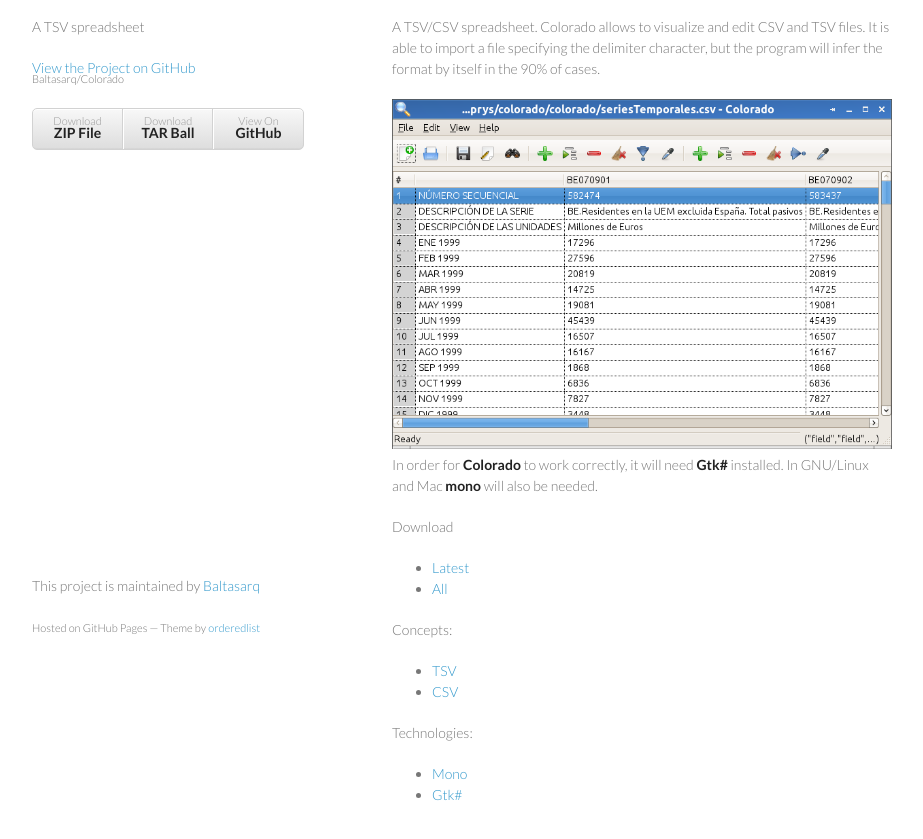
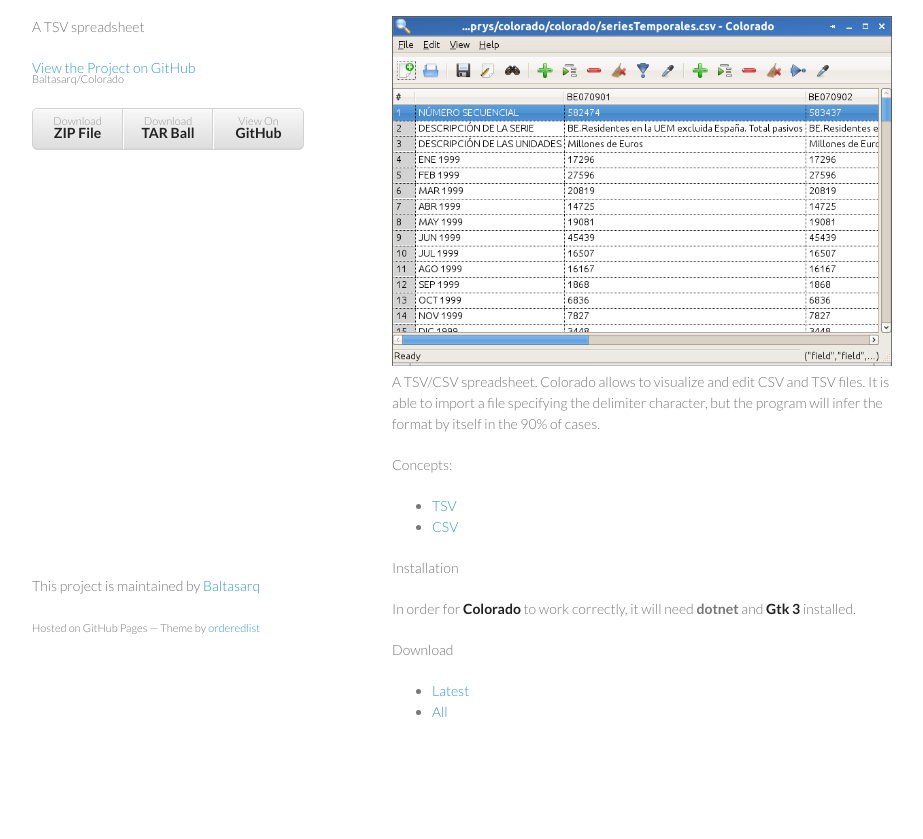
Before and after one commit to Baltasarq/Colorado, a plain HTML site: page index.html in a window 1280 px wide. Shown: the part 93-932 px from the top of the page, without its empty margins (178-1101 px from the left). After the commit the page ends 885 px from the top, so only its background shows below. Drawn offline with Linux system fonts and the light colour scheme.

Commit message:
Improves web

```diff
--- a/index.html
+++ b/index.html
@@ -31,14 +31,9 @@
         <h1>
 <a id="colorado" class="anchor" href="#colorado" aria-hidden="true"><span class="octicon octicon-link"></span></a>Colorado</h1>
 
+<img src="pics/colorado.png" alt="Colorado" Title="Colorado">
+
 <p>A TSV/CSV spreadsheet. Colorado allows to visualize and edit CSV and TSV files. It is able to import a file specifying the delimiter character, but the program will infer the format by itself in the 90% of cases.</p>
-<img src="pics/colorado.png" alt="Colorado" Title="Colorado">
-<p>In order for <strong>Colorado</strong> to work correctly, it will need <strong>Gtk#</strong> installed. In GNU/Linux and Mac <strong>mono</strong> will also be needed.</p>
-
-<p>Download</p>
-<ul><li><a href="https://github.com/Baltasarq/Colorado/releases/latest">Latest</a></li>
-<li><a href="https://github.com/Baltasarq/Colorado/releases/">All</a></li>
-</ul>
 
 <p>Concepts:</p>
 
@@ -47,12 +42,15 @@
 <li><a href="https://en.wikipedia.org/wiki/Comma-separated_values">CSV</a></li>
 </ul>
 
-<p>Technologies:</p>
+<p>Installation</p>
 
-<ul>
-<li><a href="http://www.mono-project.com">Mono</a></li>
-<li><a href="http://www.mono-project.com/docs/gui/gtksharp/">Gtk#</a></li>
+<p>In order for <strong>Colorado</strong> to work correctly, it will need <b>dotnet</b> and <strong>Gtk 3</strong> installed.
+
+<p>Download</p>
+<ul><li><a href="https://github.com/Baltasarq/Colorado/releases/latest">Latest</a></li>
+<li><a href="https://github.com/Baltasarq/Colorado/releases/">All</a></li>
 </ul>
+
       </section>
       <footer>
         <p>This project is maintained by <a href="https://github.com/Baltasarq">Baltasarq</a></p>
```
